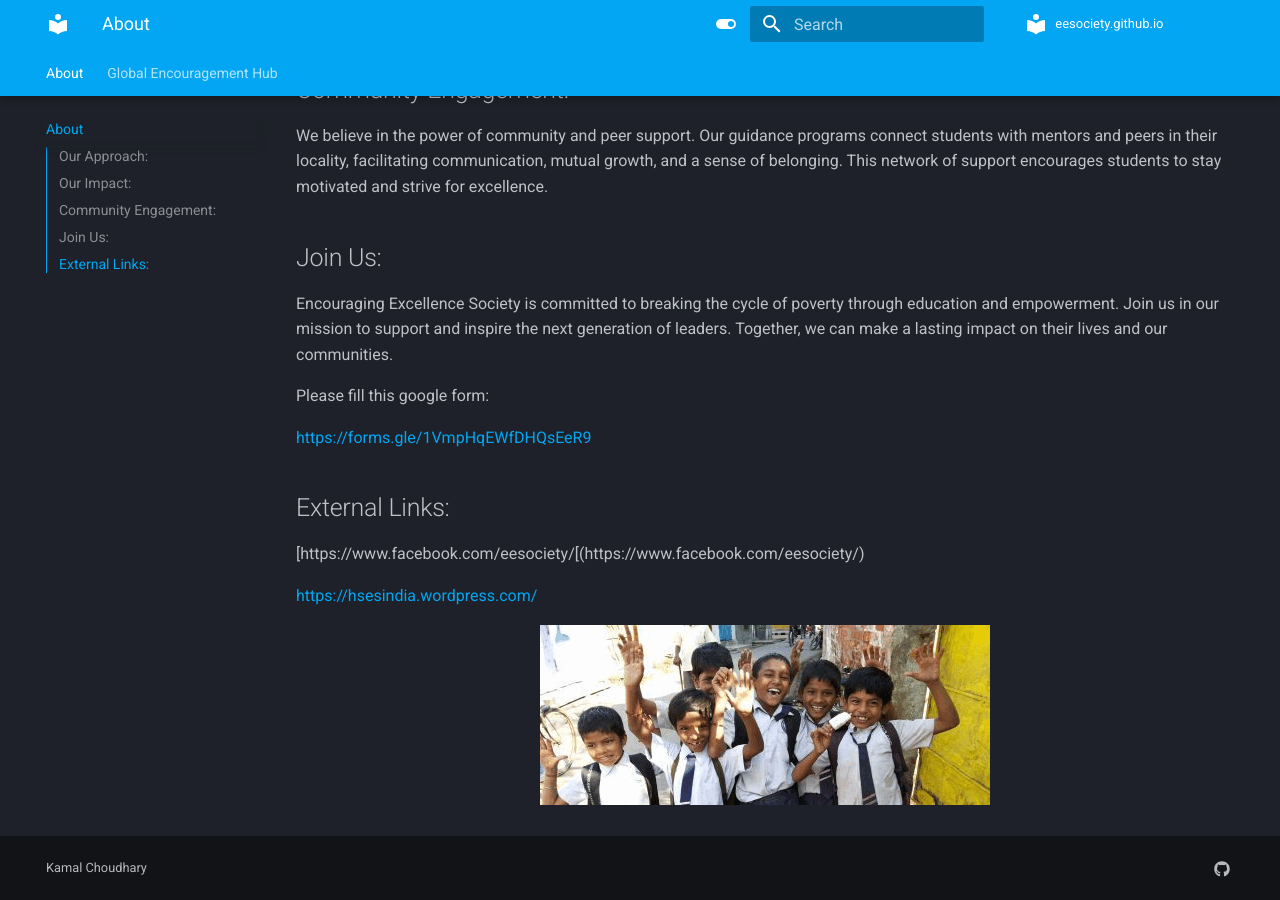
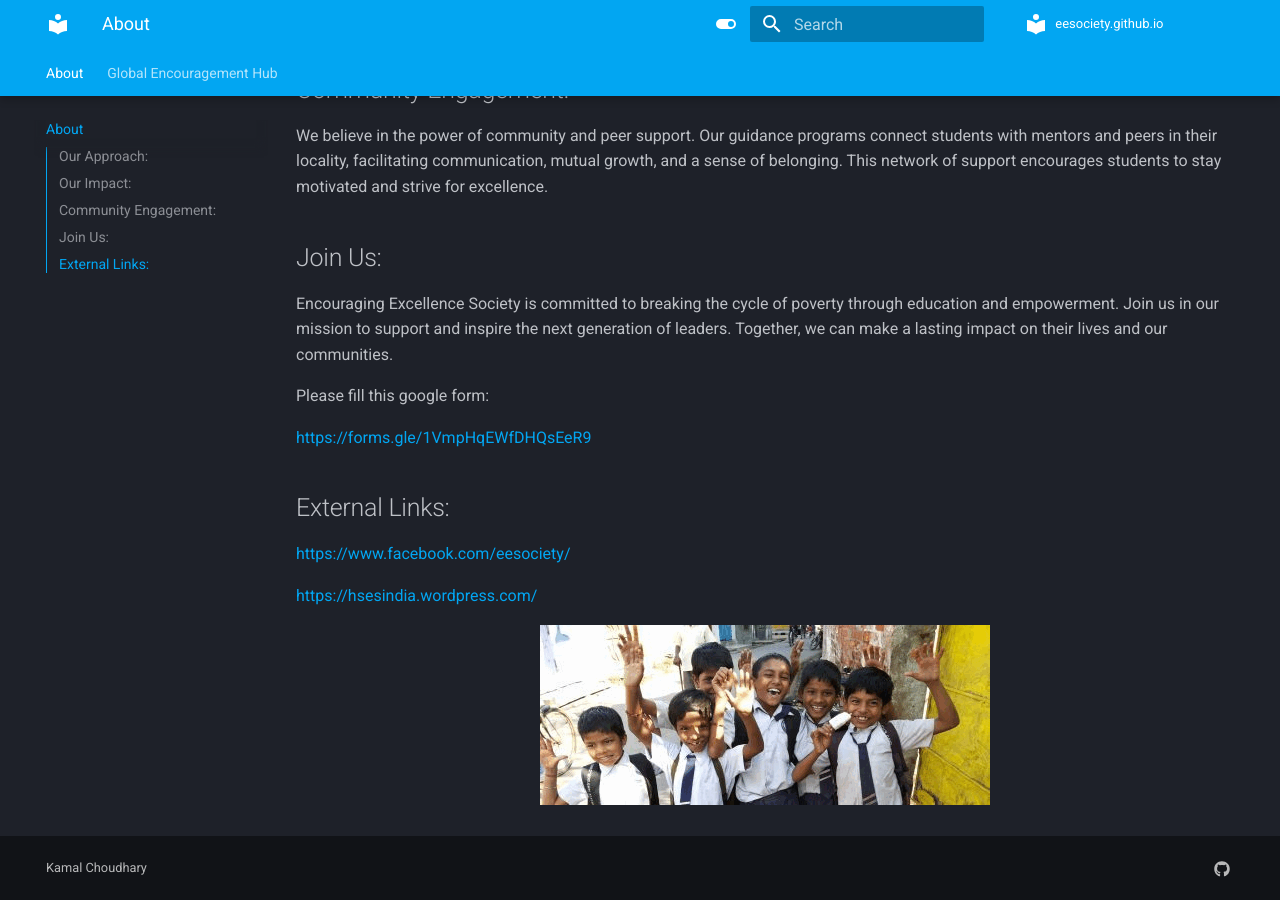
Before and after one commit to eesociety/eesociety.github.io, an MkDocs documentation site: the page built from docs/index.md, in a window 1280 px wide and 900 px high, scrolled down 701 px. Built offline with MkDocs 1.6.1 and Material for MkDocs 9.7.7, drawn with Linux system fonts in a browser that asks for light colours; comment, search, counter and statistics services are not loaded.

Commit message:
Update index.md

```diff
--- a/docs/index.md
+++ b/docs/index.md
@@ -30,7 +30,7 @@ Please fill this google form:
 
 ## External Links:
 
-[https://www.facebook.com/eesociety/[(https://www.facebook.com/eesociety/)
+[https://www.facebook.com/eesociety/](https://www.facebook.com/eesociety/)
 
 [https://hsesindia.wordpress.com/](https://hsesindia.wordpress.com/)
 
```
